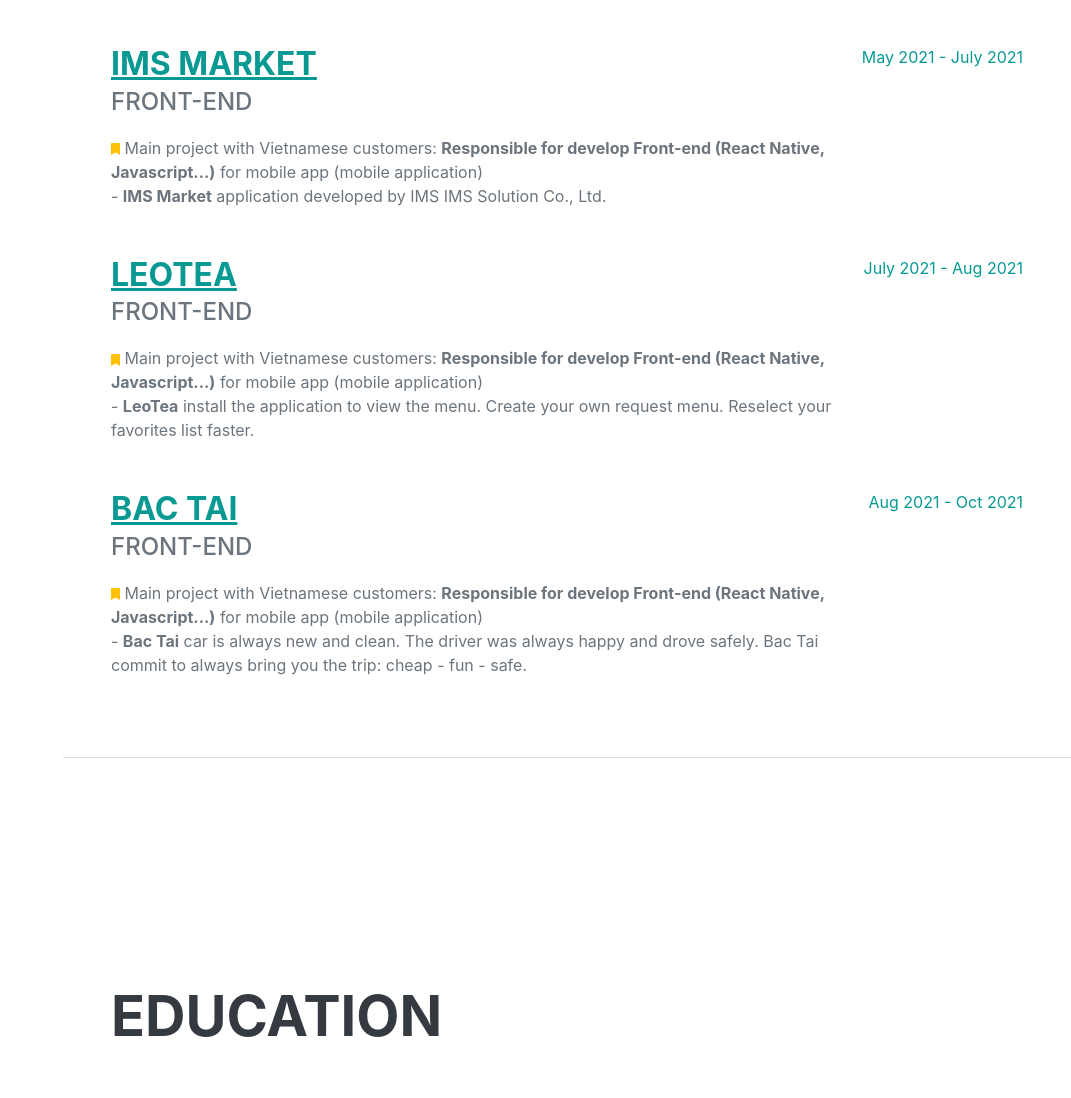
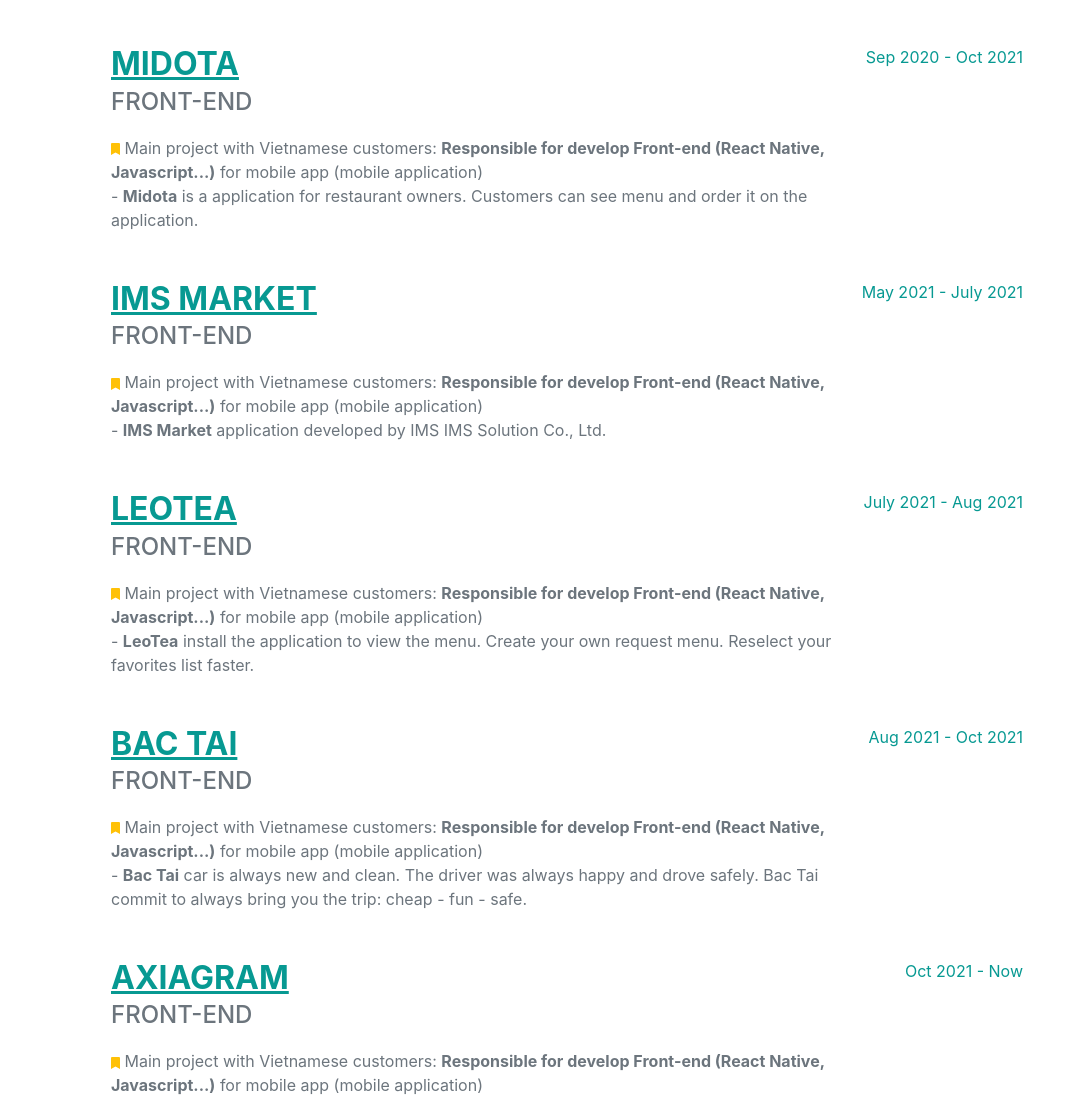
Before and after one commit to VanLoi-code/cv, a plain HTML site: page index.html in a window 1280 px wide. Shown: the part 1702-2800 px from the top of the page, without its empty margins (209-1280 px from the left). Drawn offline with nearby package versions, Linux system fonts and the light colour scheme; a web font is replaced by a local one.

Commit message:
update information

```diff
--- a/index.html
+++ b/index.html
@@ -57,8 +57,8 @@
                     <div class='subheading mb-4'>
                         <i class='fa fa-map'></i>
                         · TAN BINH DISTRICT, HO CHI MINH CITY ·
-                        <a href="mailto:loidev2607@gmail.com">
-                            loidev2607@gmail.com
+                        <a href="mailto:dvl.codervn@gmail.com">
+                            dvl.codervn@gmail.com
                         </a>
                     </div>
                     <p class="lead mb-0">
@@ -150,6 +150,22 @@
                     </div>
                     <div class="d-flex flex-column flex-md-row justify-content-between mb-5">
                         <div class="flex-grow-1">
+                            <h3 class="mb-0"><a href="https://apps.apple.com/us/app/meko/id1526813479" target="_blank">MIDOTA</a></h3>
+                            <div class="subheading mb-3">FRONT-END</div>
+                            <div class="mb-0">
+                                <i style="font-size: 12px;" class="fa fa-bookmark text-warning"></i>
+                                <!-- write me a short description about my project with my experience in react native -->
+
+                                Main project with Vietnamese customers:
+                                <strong>Responsible for develop Front-end (React Native, Javascript...)</strong>
+                                for mobile app (mobile application) <br>
+                                - <strong>Midota</strong> is a application for restaurant owners. Customers can see menu and order it on the application.
+                            </div>
+                        </div>
+                        <div class="flex-shrink-0"><span class="text-primary">Sep 2020 - Oct 2021</span></div>
+                    </div>
+                    <div class="d-flex flex-column flex-md-row justify-content-between mb-5">
+                        <div class="flex-grow-1">
                             <h3 class="mb-0"><a href="https://apps.apple.com/vn/app/ims-market/id1559483955" target="_blank">IMS MARKET</a></h3>
                             <div class="subheading mb-3">FRONT-END</div>
                             <div class="mb-0">
@@ -176,7 +192,7 @@
                         </div>
                         <div class="flex-shrink-0"><span class="text-primary">July 2021 - Aug 2021</span></div>
                     </div>
-                    <div class="d-flex flex-column flex-md-row justify-content-between">
+                    <div class="d-flex flex-column flex-md-row justify-content-between mb-5">
                         <div class="flex-grow-1">
                             <h3 class="mb-0"><a href="https://apps.apple.com/vn/app/b%C3%A1c-t%C3%A0i/id1577083632?l=vi" target="_blank">BAC TAI</a></h3>
                             <div class="subheading mb-3">FRONT-END</div>
@@ -189,6 +205,20 @@
                             </div>
                         </div>
                         <div class="flex-shrink-0"><span class="text-primary">Aug 2021 - Oct 2021</span></div>
+                    </div>
+                    <div class="d-flex flex-column flex-md-row justify-content-between">
+                        <div class="flex-grow-1">
+                            <h3 class="mb-0"><a href="https://apps.apple.com/vn/app/b%C3%A1c-t%C3%A0i/id1577083632?l=vi" target="_blank">Axiagram</a></h3>
+                            <div class="subheading mb-3">FRONT-END</div>
+                            <div class="mb-0">
+                                <i style="font-size: 12px;" class="fa fa-bookmark text-warning"></i>
+                                Main project with Vietnamese customers:
+                                <strong>Responsible for develop Front-end (React Native, Javascript...)</strong>
+                                for mobile app (mobile application) <br>
+                                - <strong>Axiagram</strong> is a application about health care. Customers can see symptoms, diagnosis, treatment, etc. Also they can see their medical history.
+                            </div>
+                        </div>
+                        <div class="flex-shrink-0"><span class="text-primary">Oct 2021 - Now</span></div>
                     </div>
                 </div>
             </section>
```
